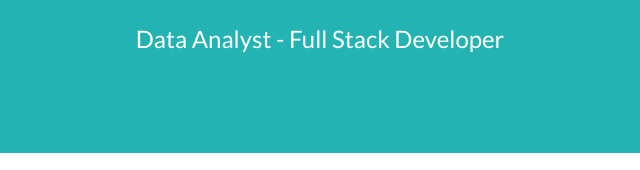
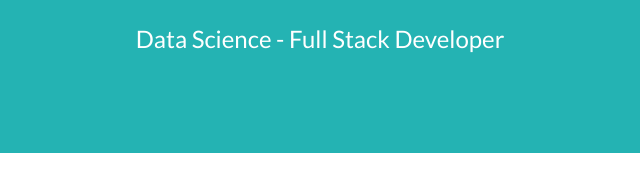
Before and after one commit to shaumikpathak/shaumikpathak.github.io, a website with bundled scripts: page index.html in a window 1280 px wide. Shown: the part 630-800 px from the top of the page, 320-960 px from the left. Built offline with nearby package versions, Linux system fonts and the light colour scheme.

Commit message:
first commit

```diff
--- a/index.html
+++ b/index.html
@@ -66,7 +66,7 @@
       </div>
 
       <!-- Masthead Subheading -->
-      <p class="masthead-subheading font-weight-light mb-0"> Data Analyst - Full Stack Developer</p>
+      <p class="masthead-subheading font-weight-light mb-0"> Data Science - Full Stack Developer</p>
 
     </div>
   </header>
```
Also changed, not shown: 3 other files.
